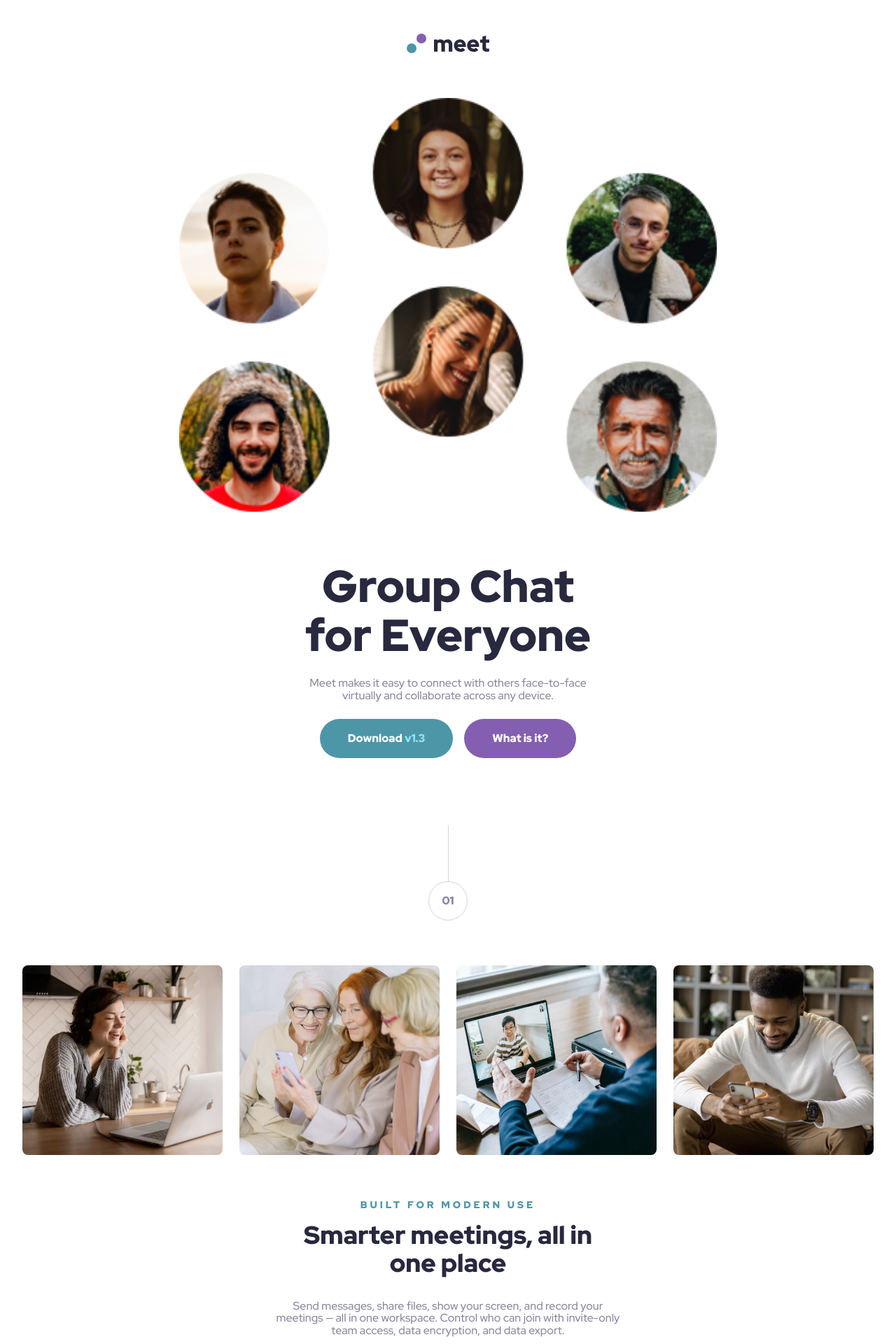
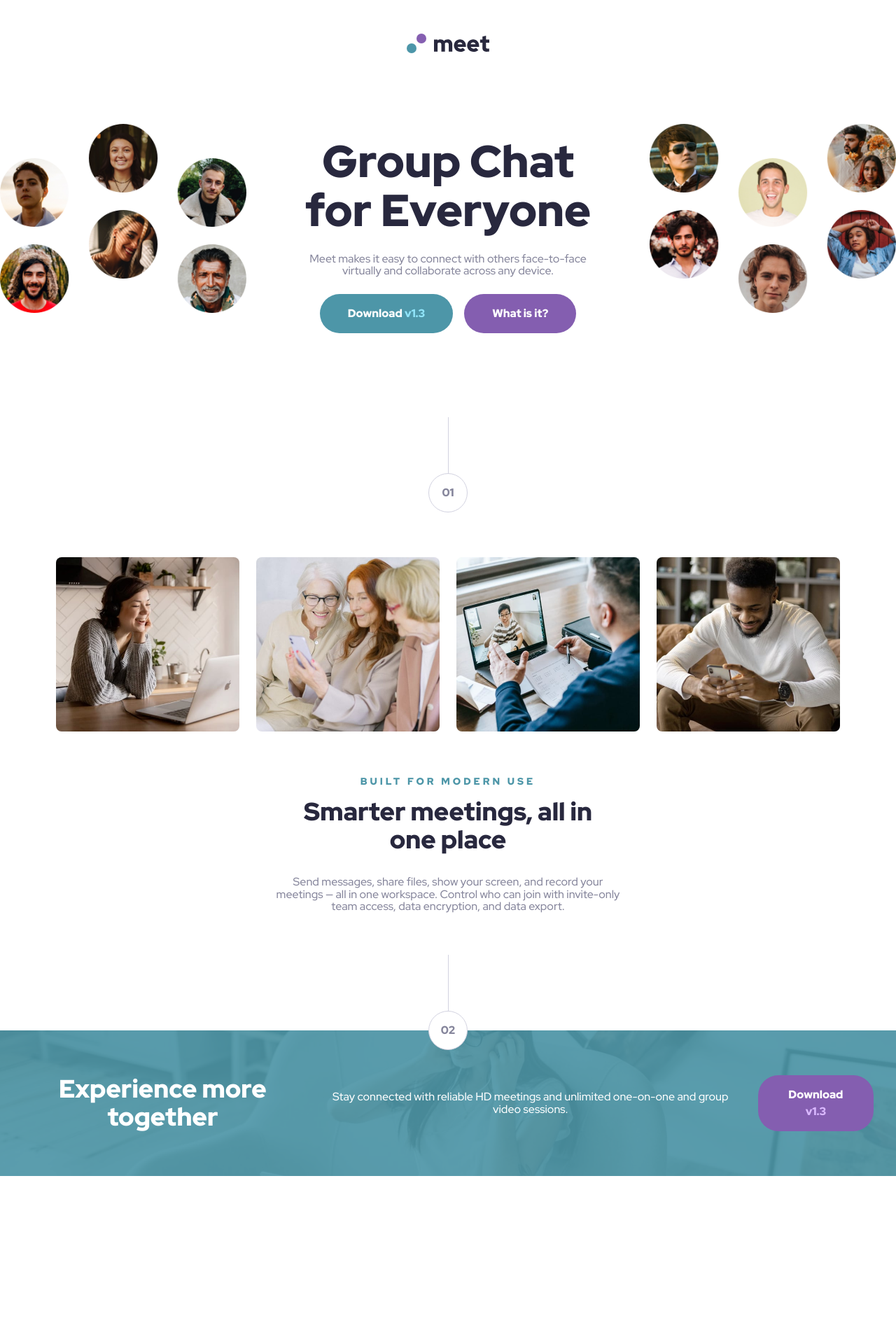
Before and after one commit to anggelserrato/fm-meet-landing-page, a React (Vite) app: page / in a window 1280 px wide. Shown: the top 1920 px of the page at 70% size. After the commit the page ends 1680 px from the top, so only its background shows below. Built offline with nearby package versions, Linux system fonts and the light colour scheme.

Commit message:
refactor(landing): restructure hero section and improve responsive layout

```diff
--- a/src/components/MeetLandingPage.jsx
+++ b/src/components/MeetLandingPage.jsx
@@ -24,21 +24,32 @@ function MeetLandingPage() {
       </header>
 
       <main className="flex flex-col items-center justify-center text-center">
-        <picture className="mt-800 w-full overflow-hidden md:max-w-[768px]">
-          <source srcSet={heroDesktopLeft} media="(min-width: 1024px)" />
-          <source srcSet={heroDesktopRight} media="(min-width: 1024px)" />
+        {/* 1 */}
+        <div className="flex flex-col items-center justify-center text-center xl:grid xl:grid-cols-[1fr,auto,1fr] xl:grid-rows-1">
+          <div className="mt-800 mb-400 grid w-full grid-cols-1 items-center justify-items-center gap-6 md:mt-900 md:mb-800 xl:grid-cols-[1fr_auto_1fr] xl:items-center xl:gap-8">
+            <picture className="hidden w-full xl:block">
+              <source srcSet={heroDesktopLeft} media="(min-width:1280px)" />
+              <img
+                src={heroDesktopLeft}
+                alt="Decorative left"
+                className="h-auto w-full object-cover"
+              />
+            </picture>
+
+            <div className="flex w-full flex-col items-center text-center">
+              <picture className="block w-full md:max-w-[768px] xl:hidden">
                 <img
                   src={heroTabletMobile}
                   alt="Illustration showing a diverse group of people connecting through online video meetings"
                   className="h-auto w-full object-cover"
                 />
               </picture>
-        <section className="mx-400 mt-12 mb-400 max-w-[448px] md:mt-900 md:mb-800">
-          <div className="flex flex-col gap-300">
+
+              <div className="mx-400 mt-12 flex max-w-[448px] flex-col gap-300">
                 <h1 className="text-preset-1">Group Chat for Everyone</h1>
                 <p className="text-preset-4">
-              Meet makes it easy to connect with others face-to-face virtually
-              and collaborate across any device.
+                  Meet makes it easy to connect with others face-to-face
+                  virtually and collaborate across any device.
                 </p>
                 <div className="flex flex-col items-center gap-200 md:flex-row md:justify-center">
                   <a
@@ -55,9 +66,21 @@ function MeetLandingPage() {
                   </a>
                 </div>
               </div>
-        </section>
+            </div>
 
-        <div className="mt-400 flex flex-col items-center">
+            <picture className="hidden w-full xl:block">
+              <source srcSet={heroDesktopRight} media="(min-width:1280px)" />
+              <img
+                src={heroDesktopRight}
+                alt="Decorative right"
+                className="h-auto w-full object-cover"
+              />
+            </picture>
+          </div>
+        </div>
+
+        {/* Number 1 */}
+        <div className="mt-400 flex flex-col items-center md:mt-700 lg:mt-700">
           <div className="h-1000 w-px bg-slate-300"></div>
           <p
             aria-hidden="true"
@@ -67,7 +90,8 @@ function MeetLandingPage() {
           </p>
         </div>
 
-        <section className="mx-400 my-800">
+        {/* 3 */}
+        <section className="mx-400 mt-800 lg:max-w-[1120px]">
           <figure className="grid grid-cols-2 gap-200 md:grid-cols-4 md:gap-300">
             <img
               src={galleryWoman}
@@ -95,7 +119,8 @@ function MeetLandingPage() {
           </figure>
         </section>
 
-        <section className="mx-400 mb-800 flex max-w-[504px] flex-col items-center">
+        {/* 4 */}
+        <section className="mx-400 mt-800 mb-400 flex max-w-[504px] flex-col items-center lg:mt-800">
           <h2 className="mb-200 text-preset-3 uppercase">
             Built for modern use
           </h2>
@@ -109,7 +134,8 @@ function MeetLandingPage() {
           </p>
         </section>
 
-        <div className="relative z-20 flex translate-y-7 flex-col items-center">
+        {/* Number 2 */}
+        <div className="relative z-20 flex translate-y-7 flex-col items-center md:mt-400 lg:mt-0">
           <div className="h-1000 w-px bg-slate-300"></div>
           <p
             aria-hidden="true"
@@ -119,17 +145,18 @@ function MeetLandingPage() {
           </p>
         </div>
 
-        <footer className="relative flex w-full flex-col items-center overflow-hidden bg-cyan-600/90 text-center">
+        {/* 6 */}
+        <footer className="relative flex w-full flex-col items-center overflow-hidden bg-cyan-600/90 text-center lg:flex-row lg:items-center lg:justify-between lg:gap-8">
           <picture className="absolute inset-0 -z-10 w-full">
             <source srcSet={footerDesktop} media="(min-width: 1024px)" />
             <source srcSet={footerTablet} media="(min-width: 768px)" />
             <img
               src={footerMobile}
               alt="A woman smiling and enjoying a group video session, representing human connection"
-              className="h-full w-full object-cover"
+              className="h-full w-full object-cover lg:flex-1"
             />
           </picture>
-          <section className="relative z-10 mx-400 my-800 flex max-w-[504px] flex-col gap-300">
+          <section className="relative z-10 mx-400 my-800 flex max-w-[504px] flex-col gap-300 lg:max-w-none lg:flex-row lg:items-center lg:gap-8">
             <h2 className="text-preset-2 text-white">
               Experience more together
             </h2>
```
Lines whose indentation alone changed are shown as unchanged.
